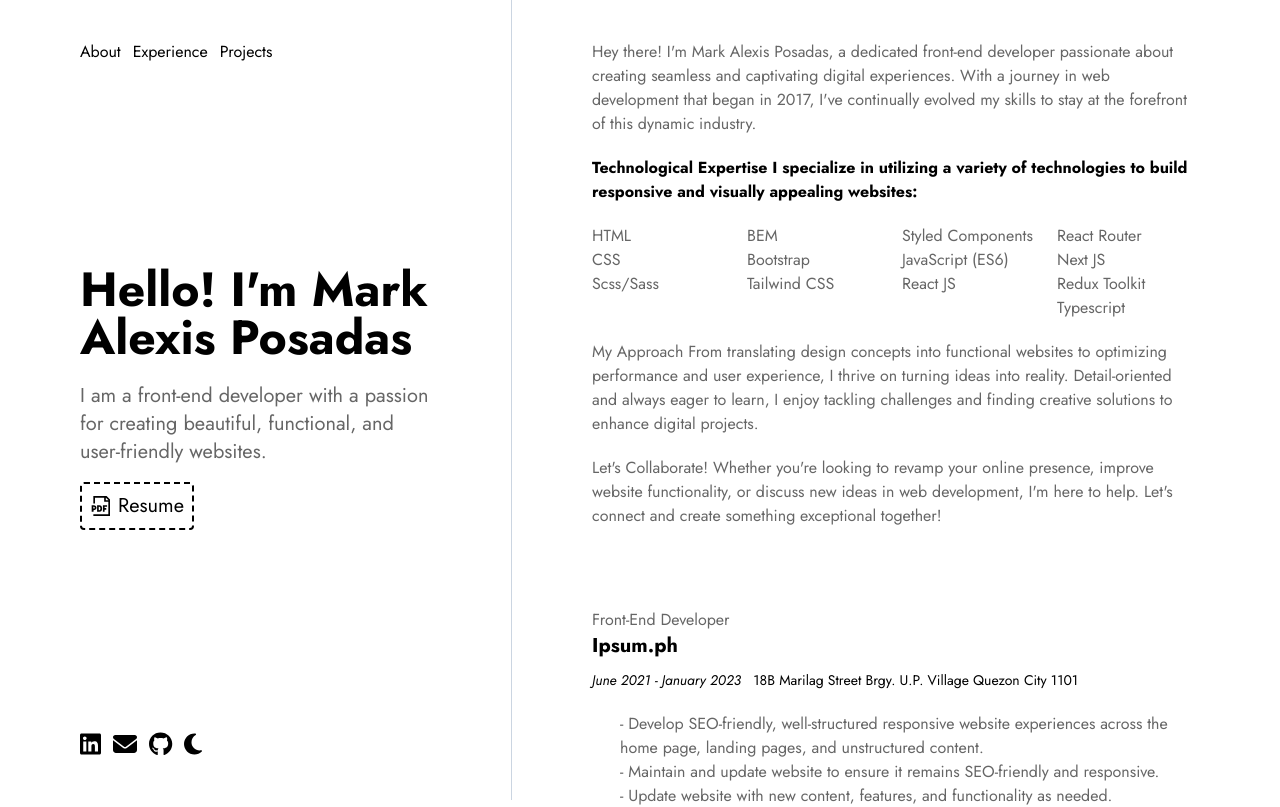
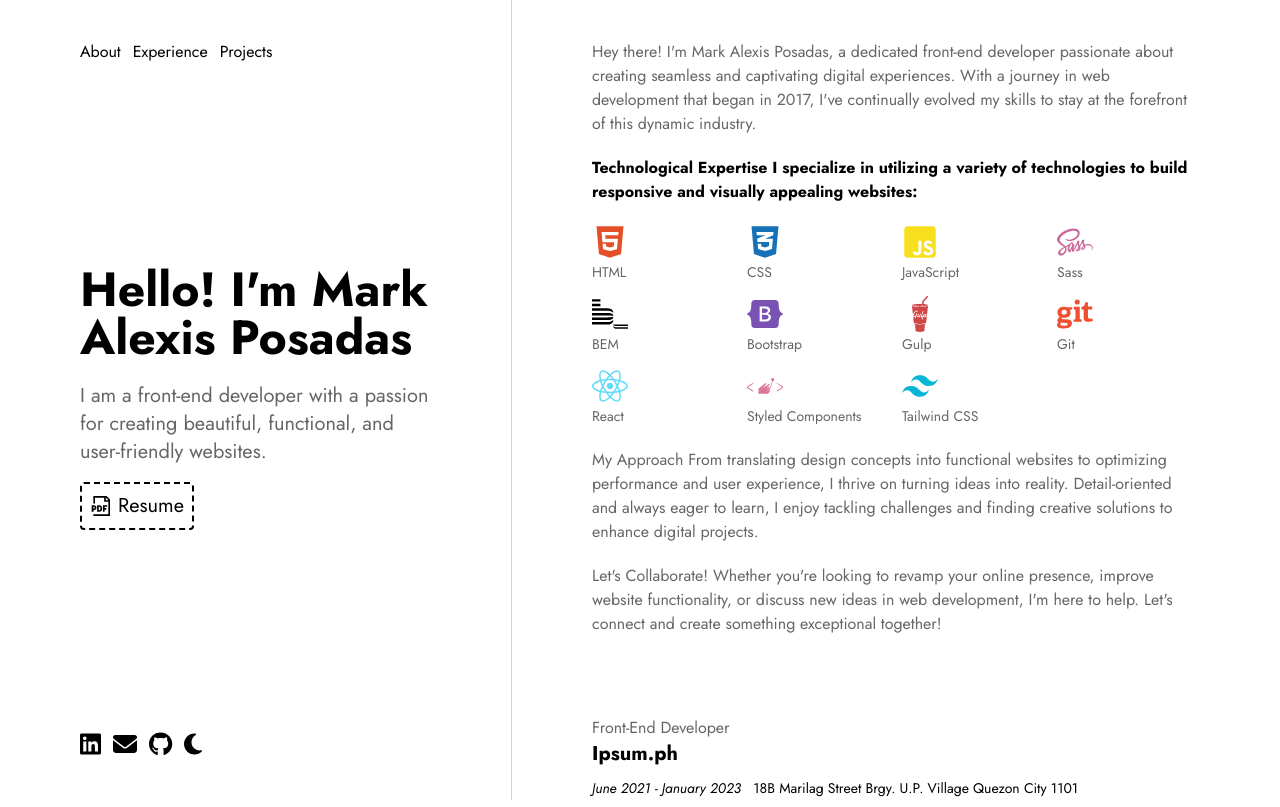
Before and after one commit to Mark-Alexis-Posadas/react-portfolio, a React (Vite) app: page / in a window 1280 px wide. Shown: the top 807 px of the page. Built offline with nearby package versions, Linux system fonts and the light colour scheme.

Commit message:
added skills icon

```diff
--- /dev/null
+++ b/src/data/skills.ts
@@ -0,0 +1,75 @@
+import { v4 as uuidv4 } from "uuid";
+import { Skills } from "../types/skills";
+
+export const skillsData: Skills[] = [
+  {
+    id: uuidv4(),
+    name: "HTML",
+    icon: "FaHtml5",
+    url: "https://html.com/",
+  },
+  {
+    id: uuidv4(),
+    name: "CSS",
+    icon: "FaCss3Alt",
+    url: "https://www.w3.org/Style/CSS/Overview.en.html",
+  },
+  {
+    id: uuidv4(),
+    name: "JavaScript",
+    icon: "FaJsSquare",
+    url: "https://www.javascript.com/",
+  },
+  {
+    id: uuidv4(),
+    name: "Sass",
+    icon: "FaSass",
+    url: "https://sass-lang.com/",
+  },
+  {
+    id: uuidv4(),
+    name: "BEM",
+    icon: "SiBem",
+    url: "https://getbem.com/",
+  },
+  {
+    id: uuidv4(),
+    name: "Bootstrap",
+    icon: "FaBootstrap",
+    url: "https://getbootstrap.com/",
+  },
+  {
+    id: uuidv4(),
+    name: "Gulp",
+    icon: "FaGulp",
+    url: "https://gulpjs.com/",
+  },
+
+  {
+    id: uuidv4(),
+    name: "Git",
+    icon: "FaGit",
+    url: "https://git-scm.com/",
+  },
+  {
+    id: uuidv4(),
+    name: "React",
+    icon: "FaReact",
+    url: "https://react.dev/",
+  },
+  {
+    id: uuidv4(),
+    name: "Styled Components",
+    icon: "SiStyledcomponents",
+    url: "https://styled-components.com/",
+  },
+
+  {
+    id: uuidv4(),
+    name: "Tailwind CSS",
+    icon: "RiTailwindCssFill",
+    url: "https://tailwindcss.com/",
+  },
+];
+
+export default skillsData;
--- a/src/pages/about/index.tsx
+++ b/src/pages/about/index.tsx
@@ -1,48 +1,47 @@
-// import {
-//   FaHtml5,
-//   FaCss3Alt,
-//   FaJsSquare,
-//   FaSass,
-//   FaBootstrap,
-//   FaGulp,
-//   FaNpm,
-//   FaGit,
-//   FaReact,
-// } from "react-icons/fa";
+import skillsData from "../../data/skills";
+import {
+  FaHtml5,
+  FaCss3Alt,
+  FaJsSquare,
+  FaSass,
+  FaBootstrap,
+  FaGulp,
+  FaGit,
+  FaReact,
+} from "react-icons/fa";
 
-// import { SiStyledcomponents, SiBem } from "react-icons/si";
-// import { RiTailwindCssFill } from "react-icons/ri";
+import { SiStyledcomponents, SiBem } from "react-icons/si";
+import { RiTailwindCssFill } from "react-icons/ri";
 
-// const renderIcon = (iconName: string) => {
-//   switch (iconName) {
-//     case "FaHtml5":
-//       return <FaHtml5 color="#E34F26" />;
-//     case "FaCss3Alt":
-//       return <FaCss3Alt color="#1572B6" />;
-//     case "FaJsSquare":
-//       return <FaJsSquare color="#F7DF1E" />;
-//     case "FaSass":
-//       return <FaSass color="#CC6699" />;
-//     case "SiBem":
-//       return <SiBem color="#000000" />;
-//     case "FaBootstrap":
-//       return <FaBootstrap color="#7952B3" />;
-//     case "FaGulp":
-//       return <FaGulp color="#CF4647" />;
-//     case "FaNpm":
-//       return <FaNpm color="#CB3837" />;
-//     case "FaGit":
-//       return <FaGit color="#F05032" />;
-//     case "FaReact":
-//       return <FaReact color="#61DAFB" />;
-//     case "SiStyledcomponents":
-//       return <SiStyledcomponents color="#DB7093" />;
-//     case "RiTailwindCssFill":
-//       return <RiTailwindCssFill color="#06B6D4" />;
-//     default:
-//       return null;
-//   }
-// };
+const renderIcon = (iconName: string) => {
+  switch (iconName) {
+    case "FaHtml5":
+      return <FaHtml5 color="#E34F26" />;
+    case "FaCss3Alt":
+      return <FaCss3Alt color="#1572B6" />;
+    case "FaJsSquare":
+      return <FaJsSquare color="#F7DF1E" />;
+    case "FaSass":
+      return <FaSass color="#CC6699" />;
+    case "SiBem":
+      return <SiBem color="#000000" />;
+    case "FaBootstrap":
+      return <FaBootstrap color="#7952B3" />;
+    case "FaGulp":
+      return <FaGulp color="#CF4647" />;
+
+    case "FaGit":
+      return <FaGit color="#F05032" />;
+    case "FaReact":
+      return <FaReact color="#61DAFB" />;
+    case "SiStyledcomponents":
+      return <SiStyledcomponents color="#DB7093" />;
+    case "RiTailwindCssFill":
+      return <RiTailwindCssFill color="#06B6D4" />;
+    default:
+      return null;
+  }
+};
 import { ToggleThemeType } from "../../types/toggle-theme";
 
 export default function About({ toggleTheme }: ToggleThemeType) {
@@ -63,7 +62,14 @@ export default function About({ toggleTheme }: ToggleThemeType) {
           toggleTheme ? "dark:text-[#999]" : "dark:text-[#666]"
         }`}
       >
-        <ul>
+        {skillsData.map((item) => (
+          <div key={item.id}>
+            <div className="text-4xl">{renderIcon(item.icon)}</div>
+            <span className="mt-1 text-sm">{item.name}</span>
+          </div>
+        ))}
+
+        {/* <ul>
           <li>HTML</li>
           <li>CSS</li>
           <li>Scss/Sass</li>
@@ -83,7 +89,7 @@ export default function About({ toggleTheme }: ToggleThemeType) {
           <li>Next JS</li>
           <li>Redux Toolkit</li>
           <li>Typescript</li>
-        </ul>
+        </ul> */}
       </div>
       <p className="text-[#666] my-5">
         My Approach From translating design concepts into functional websites to
--- /dev/null
+++ b/src/types/skills.ts
@@ -0,0 +1,19 @@
+export interface Skills {
+  id: string;
+  name: string;
+  icon: string;
+  url: string;
+}
+
+// export interface SkillsCardLayoutProps {
+//   data: Skills;
+//   isDark: boolean;
+// }
+
+// export interface SkillsProps {
+//   skillsTitle: string;
+//   skillsSubTitle: string;
+//   skillsData: Skills[];
+//   skillsCardLayout?: React.FC<SkillsCardLayoutProps>;
+//   isDark: boolean;
+// }
```
